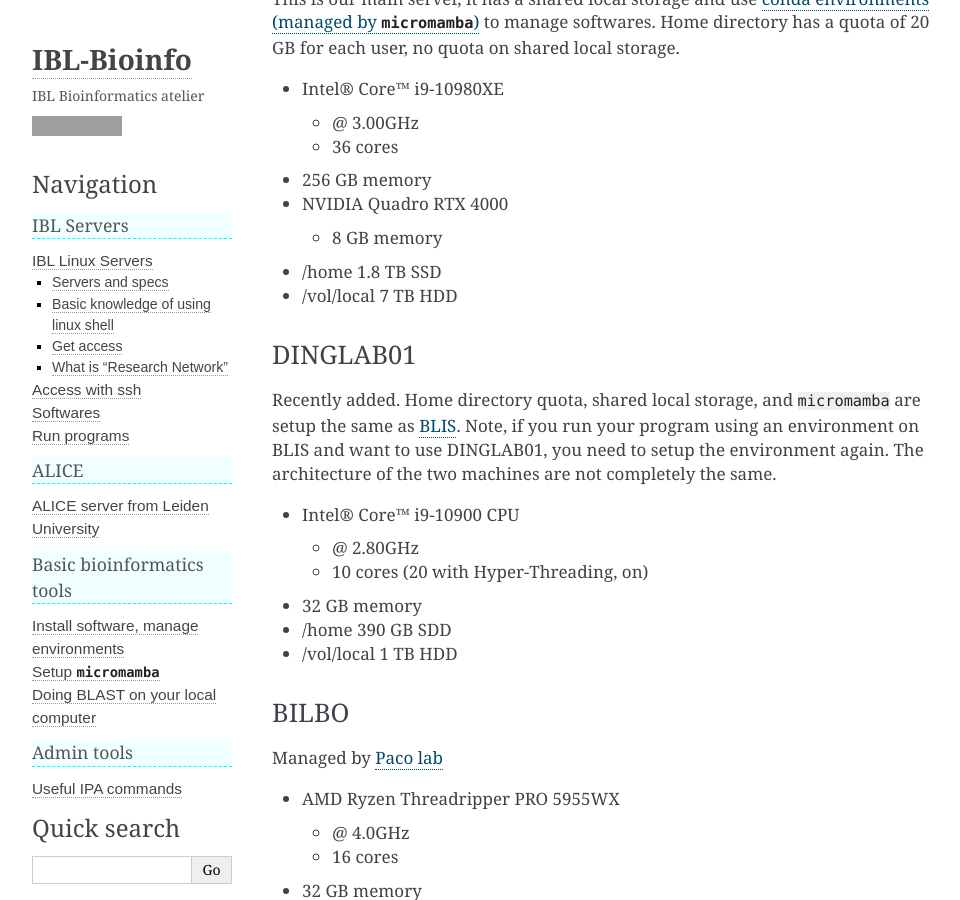
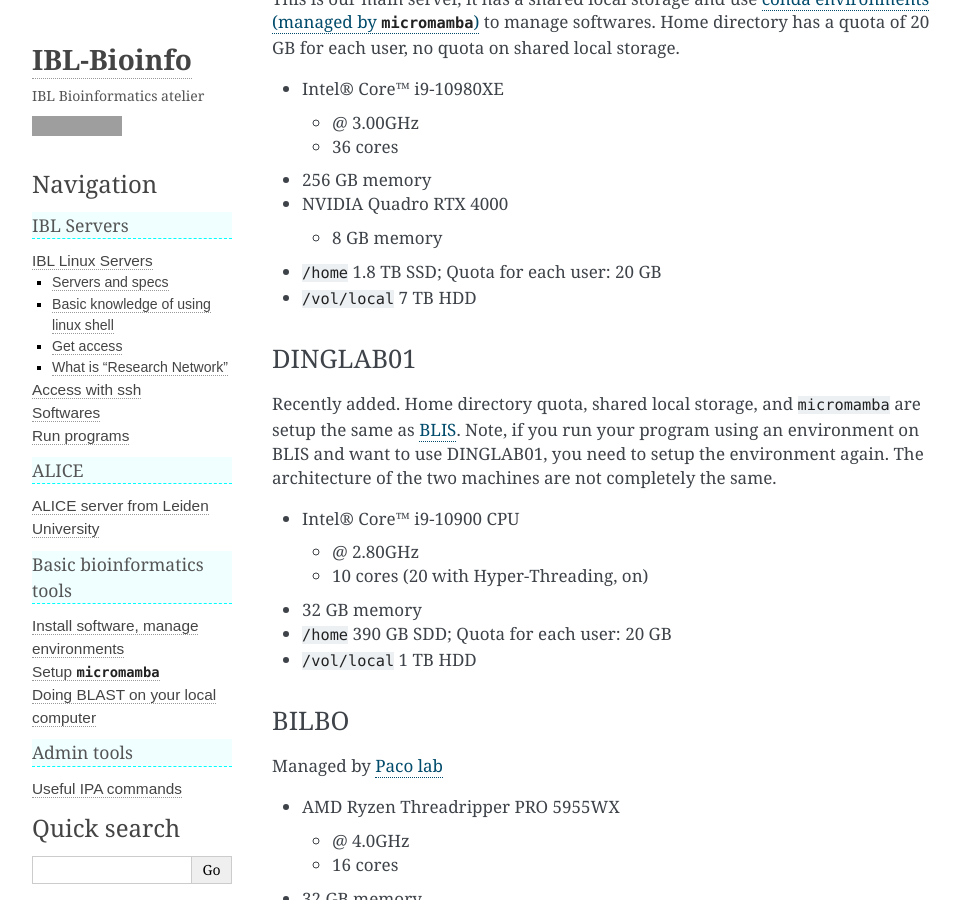
Before and after one commit to snail123815/IBL-bioinfomatics-wiki, a Sphinx documentation site: the page built from docs/source/IBL_servers/Intro.md, in a window 1280 px wide and 900 px high, scrolled down 470 px. Shown: the whole window, without its empty margins (148-1108 px from the left). Built offline with Sphinx 7.4.7, drawn with Linux system fonts in a browser that asks for light colours; grey boxes are pictures that could not be loaded.

Commit message:
complete quota

```diff
--- a/docs/source/IBL_servers/Intro.md
+++ b/docs/source/IBL_servers/Intro.md
@@ -18,8 +18,8 @@
 - 256 GB memory
 - NVIDIA Quadro RTX 4000
   - 8 GB memory
-- /home 1.8 TB SSD
-- /vol/local 7 TB HDD
+- `/home` 1.8 TB SSD; Quota for each user: 20 GB
+- `/vol/local` 7 TB HDD
 
 ### DINGLAB01
 
@@ -29,8 +29,8 @@
   - @ 2.80GHz
   - 10 cores (20 with Hyper-Threading, on)
 - 32 GB memory
-- /home 390 GB SDD
-- /vol/local 1 TB HDD
+- `/home` 390 GB SDD; Quota for each user: 20 GB
+- `/vol/local` 1 TB HDD
 
 ### BILBO
 
```
Also changed, not shown: docs/source/IBL_servers/Run jobs.md (+16 -0 lines).
